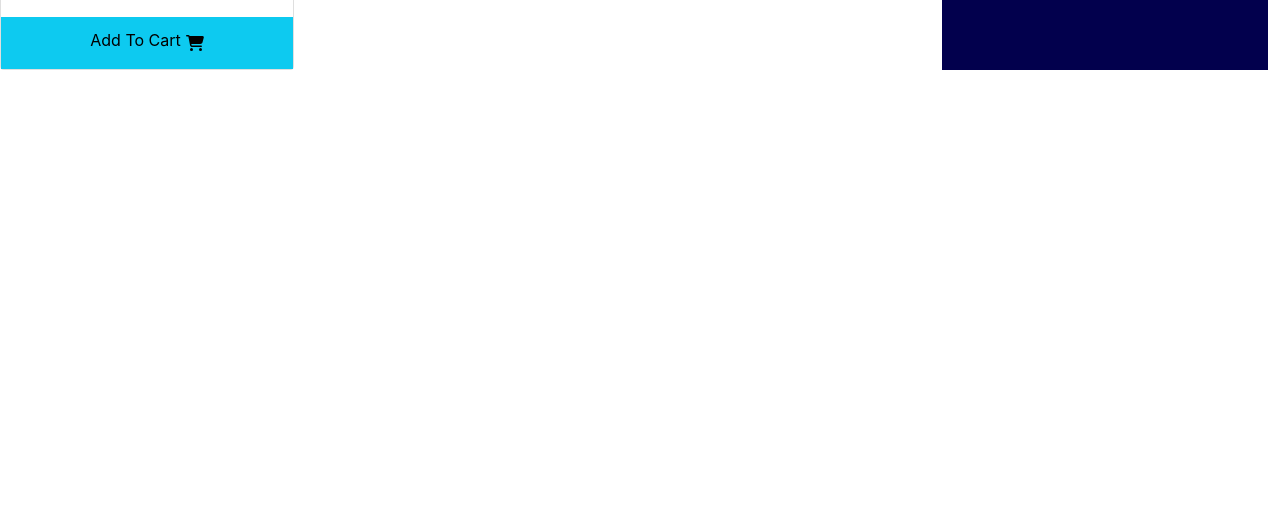
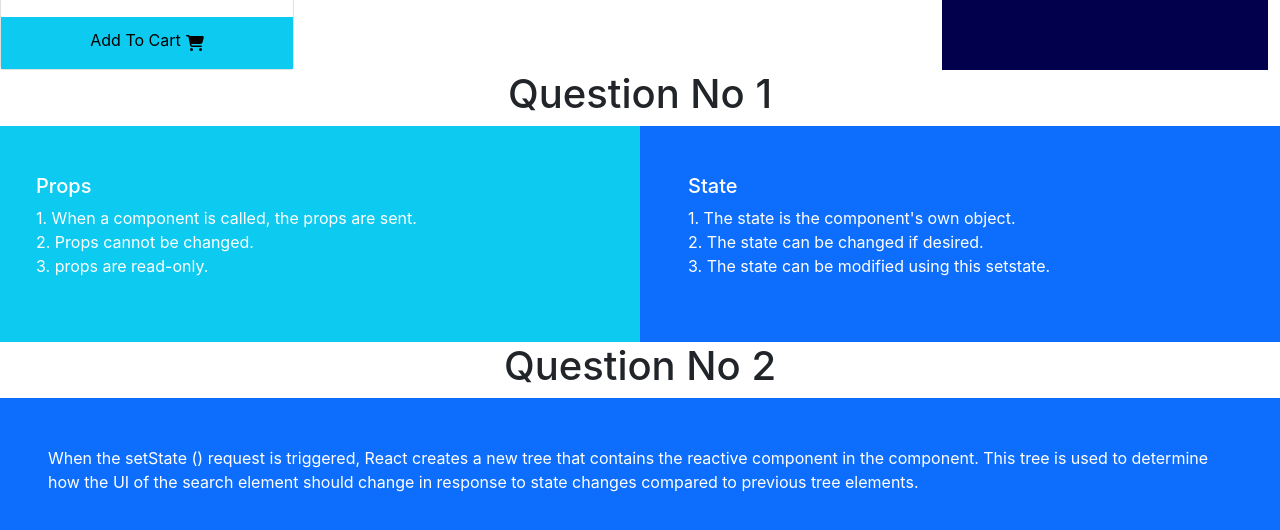
Before and after one commit to ismailmozumdar/Assainment-Eight, a React (Create React App) app: page / in a window 1280 px wide. Shown: the part 1946-2476 px from the top of the page. Before the commit the page ends 2016 px from the top, so only its background shows below. Built offline with nearby package versions, Linux system fonts and the light colour scheme.

Commit message:
Question ans done

```diff
--- a/src/App.js
+++ b/src/App.js
@@ -1,12 +1,14 @@
 import './App.css';
 import Shop from './componant/Shop/Shop';
 import Header from './componant/Header/Header';
+import Question from './componant/Question/Question';
 
 function App() {
   return (
     <div>
       <Header></Header>
      <Shop></Shop>
+     <Question></Question>
     </div>
   );
 }
--- /dev/null
+++ b/src/componant/Question/Question.js
@@ -0,0 +1,40 @@
+import React from 'react';
+
+const Question = () => {
+    return (
+        <div>
+            <div>
+                <h1 className='App'>Question No 1</h1>
+            <div className=' row row-cols-1 text-white'>
+                <div className='d-flax col-6 bg-info p-5'>
+                    <h5>Props</h5>
+                    <p>
+                        <span>1. When a component is called, the props are sent.</span><br />
+                        <span>2. Props cannot be changed.</span><br />
+                        <span>3. props are read-only.</span><br />
+                    </p>
+                </div>
+            <div className='d-flax col-6 bg-primary p-5'>
+            <h5>State</h5>
+                    <p>
+                        <span>1. The state is the component's own object.</span><br />
+                        <span>2. The state can be changed if desired.</span><br />
+                        <span>3. The state can be modified using this setstate.</span><br />
+                    </p>
+            </div>
+        </div>
+        </div>
+        <div>
+                <h1 className='App'>Question No 2</h1>
+
+            <div className='bg-primary p-5 text-white'>
+                    <p>
+                    When the setState () request is triggered, React creates a new tree that contains the reactive component in the component. This tree is used to determine how the UI of the search element should change in response to state changes compared to previous tree elements.
+                    </p>
+            </div>
+        </div>
+        </div>
+    );
+};
+
+export default Question;
```
Also changed, not shown: src/componant/Question/Question.css (added).
